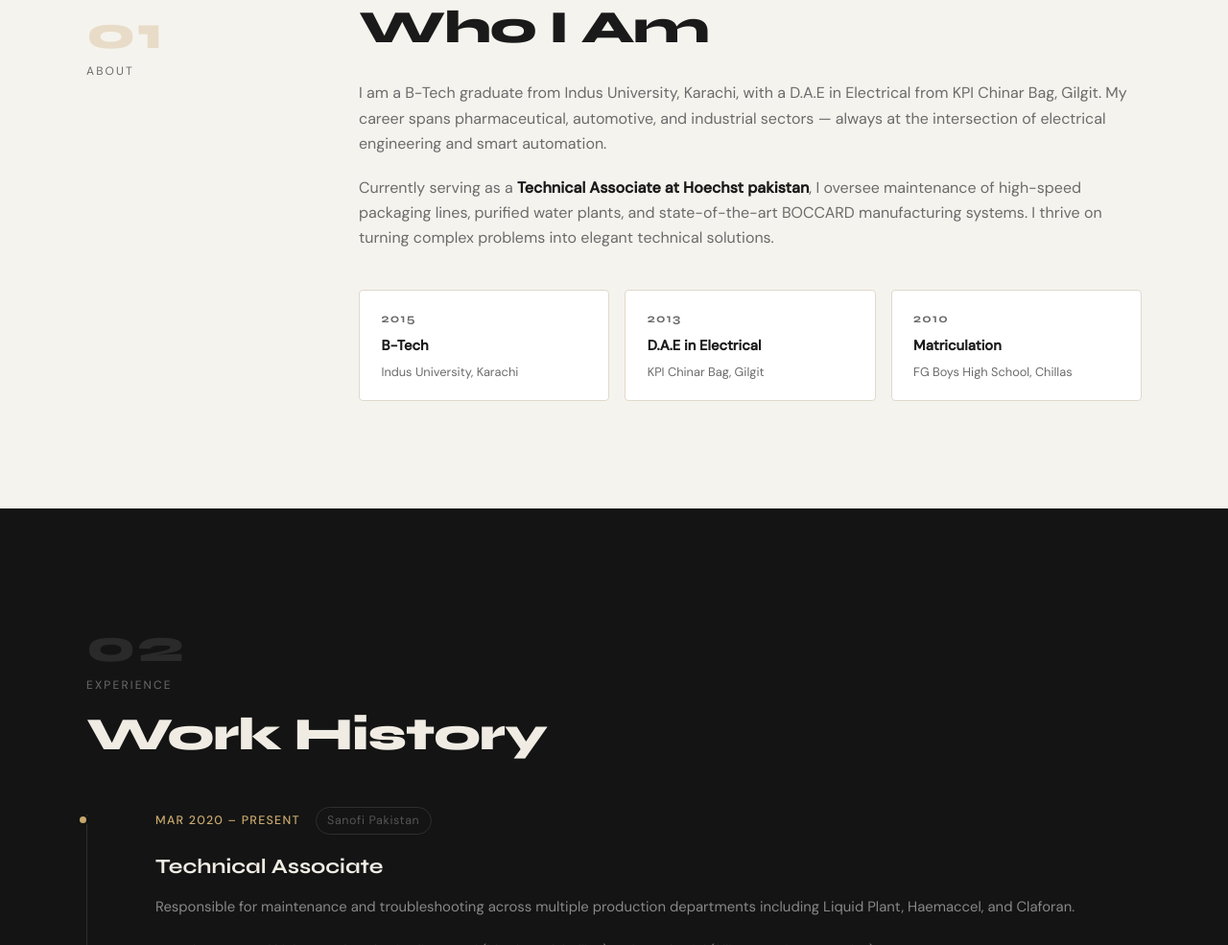
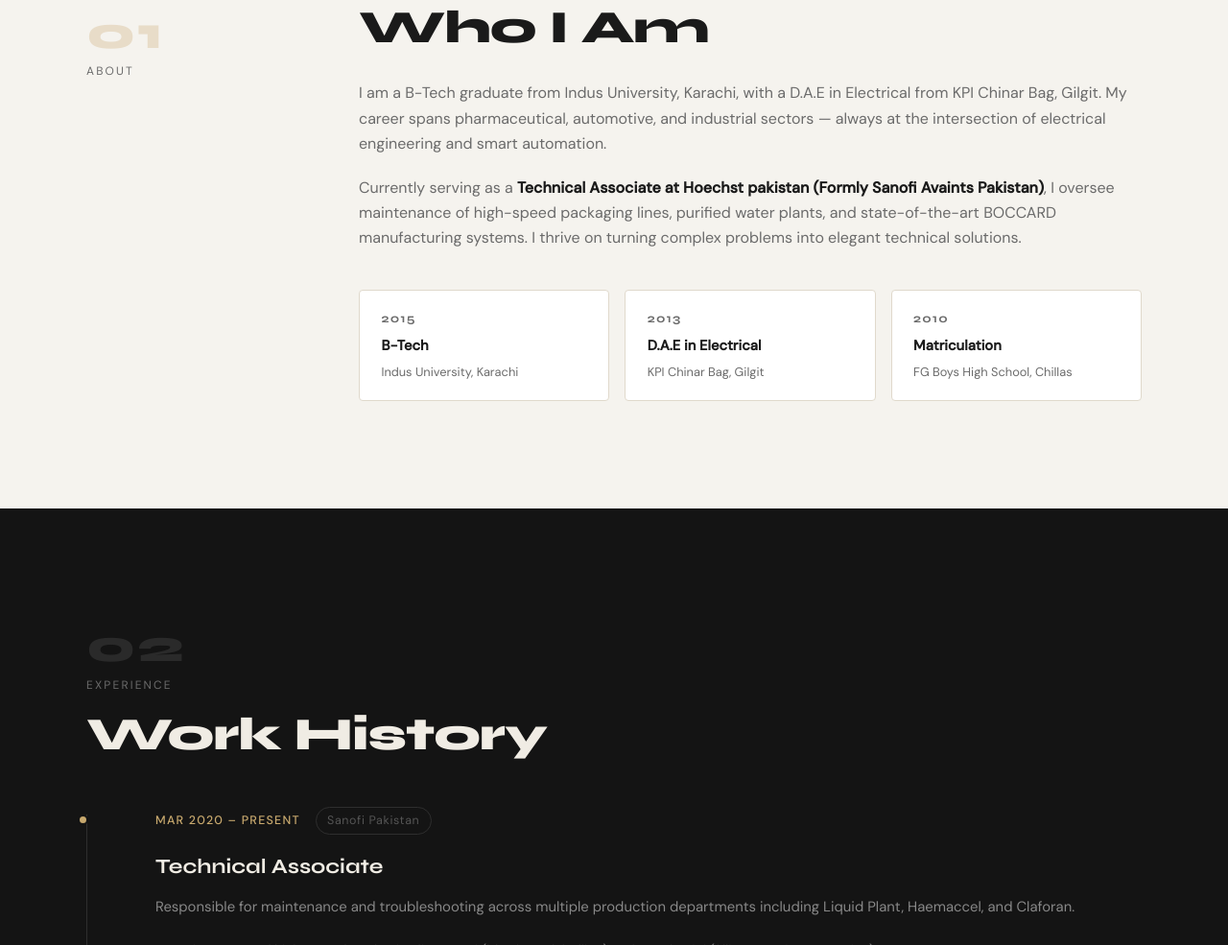
Before and after one commit to afaqastori/afaqastori, a plain HTML site: page index.html in a window 1280 px wide. Shown: the part 936-1921 px from the top of the page at 96% size. Drawn offline with Linux system fonts and the light colour scheme.

Commit message:
Update index.html

```diff
--- a/index.html
+++ b/index.html
@@ -65,7 +65,7 @@
           — always at the intersection of electrical engineering and smart automation.
         </p>
         <p>
-          Currently serving as a <strong>Technical Associate at Hoechst pakistan</strong>, I oversee
+          Currently serving as a <strong>Technical Associate at Hoechst pakistan (Formly Sanofi Avaints Pakistan)</strong>, I oversee
           maintenance of high-speed packaging lines, purified water plants, and state-of-the-art
           BOCCARD manufacturing systems. I thrive on turning complex problems into elegant technical solutions.
         </p>
```
